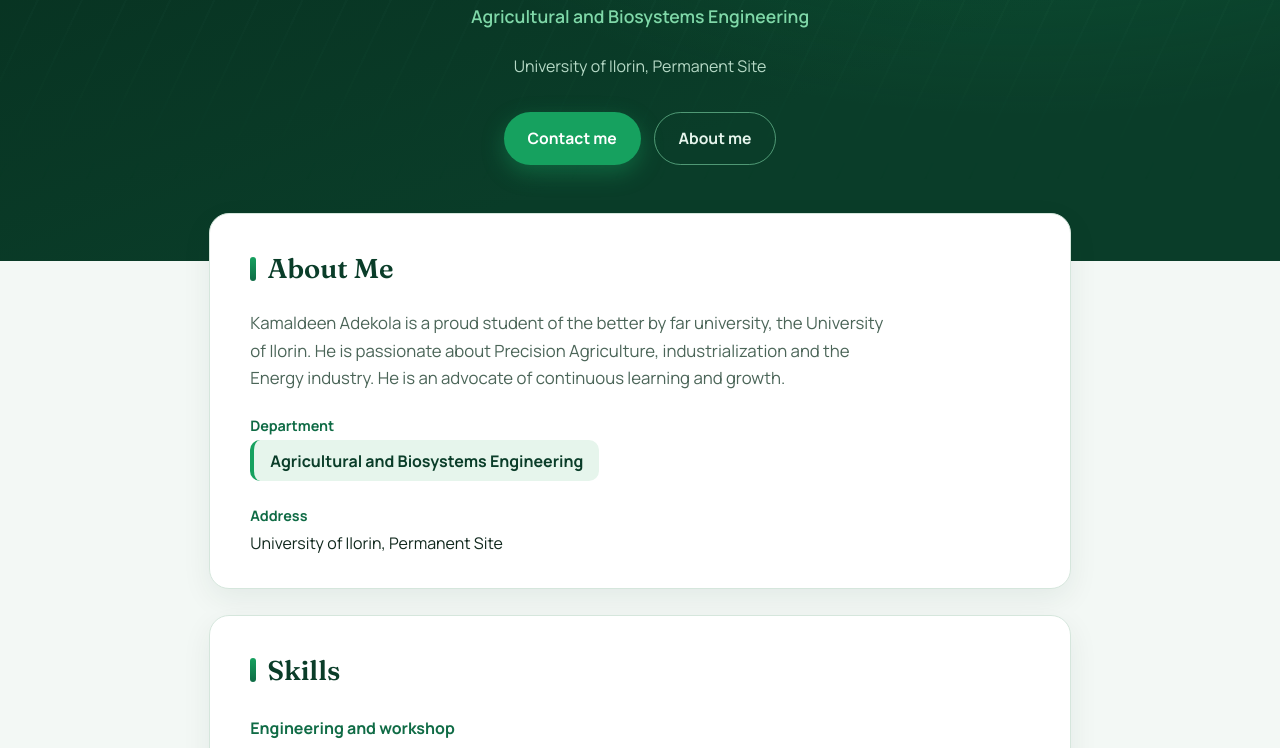
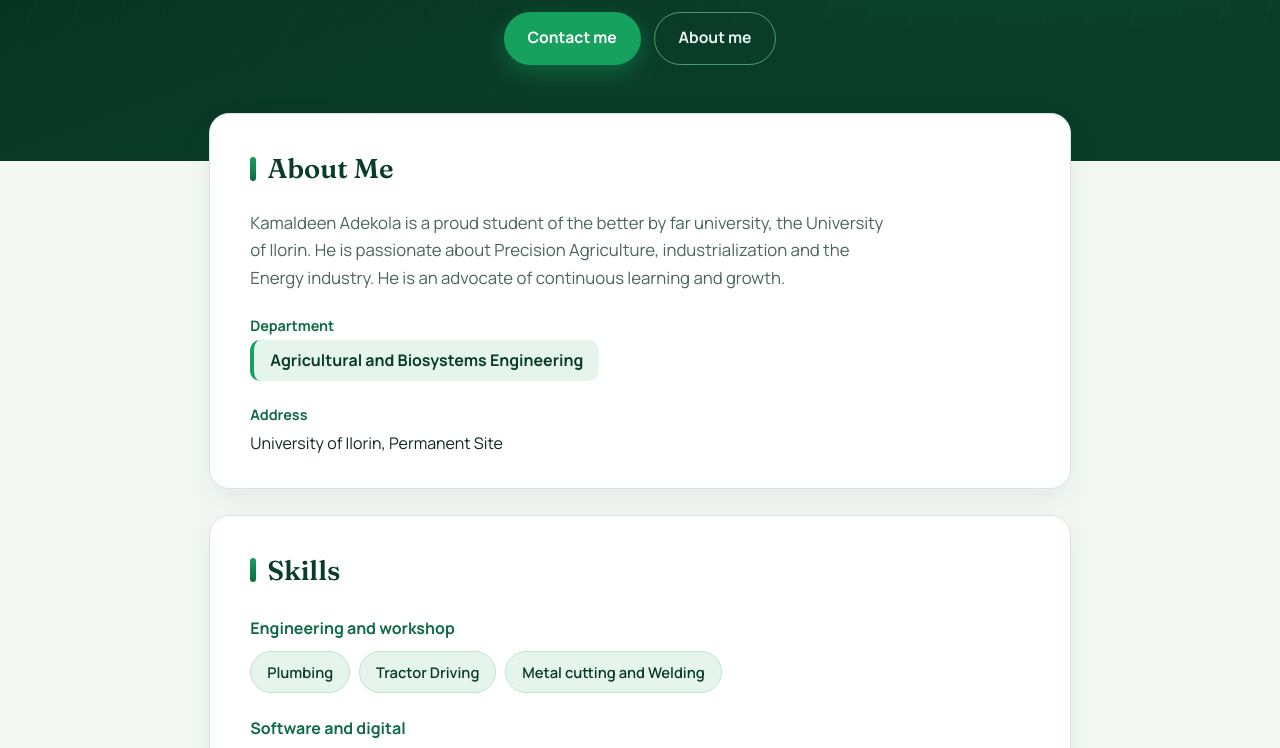
Before and after one commit to Adekolakamaldeen4/Adekolakamaldeen4.io, a plain HTML site: page index.html in a window 1280 px wide. Shown: the part 458-1206 px from the top of the page. Drawn offline with Linux system fonts and the light colour scheme; a script that the page names is missing.

Commit message:
Remove role and school from header section
Removed role and school information from header.

```diff
--- a/index.html
+++ b/index.html
@@ -134,8 +134,6 @@ footer{background:var(--forest);color:#b6d9c6;text-align:center;padding:1.6rem 1
   <div class="hero-inner">
     <div class="photo"><img src="Kamal19.jpg" alt="Profile photo of Adekola Kamaldeen Temitayo"></div>
     <h1>Adekola Kamaldeen Temitayo</h1>
-    <p class="role">Agricultural and Biosystems Engineering</p>
-    <p class="school">University of Ilorin, Permanent Site</p>
     <div class="cta">
       <a class="btn btn-primary" href="#contact">Contact me</a>
       <a class="btn btn-ghost" href="#about">About me</a>
```
